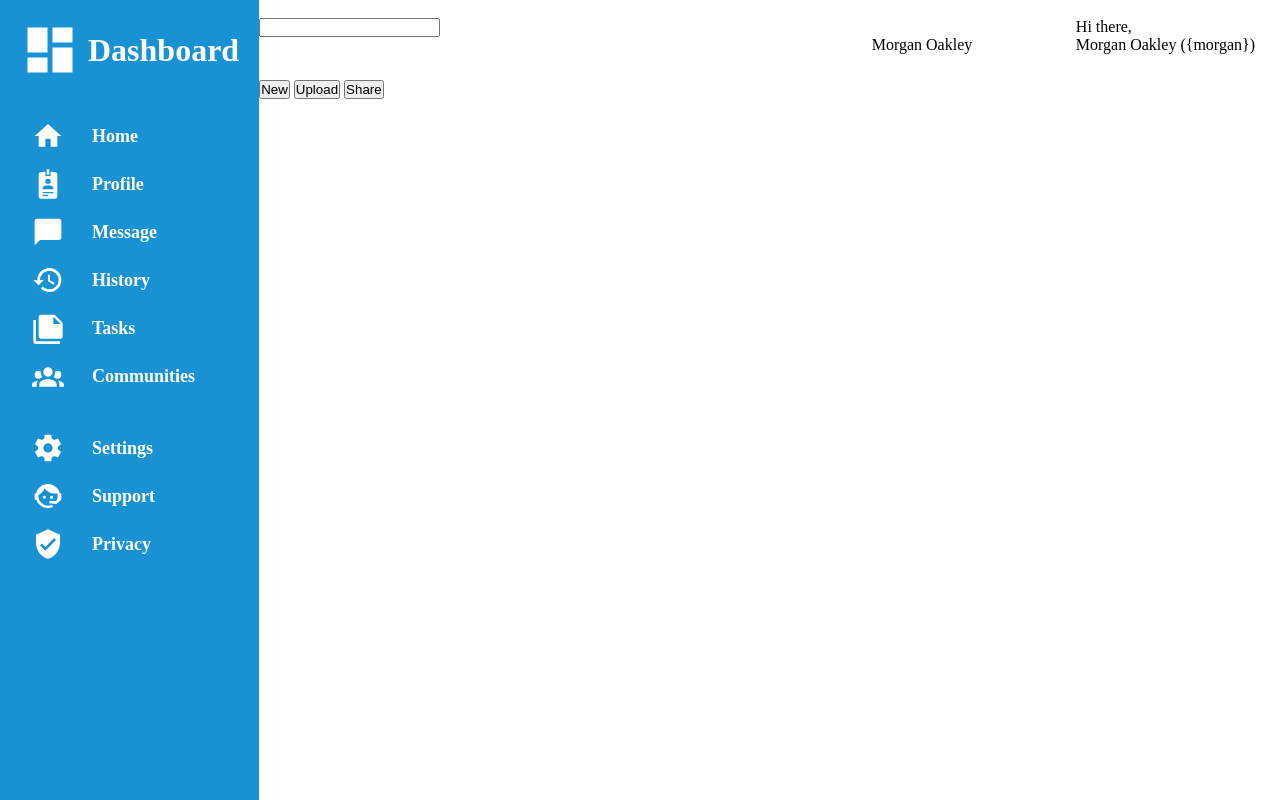
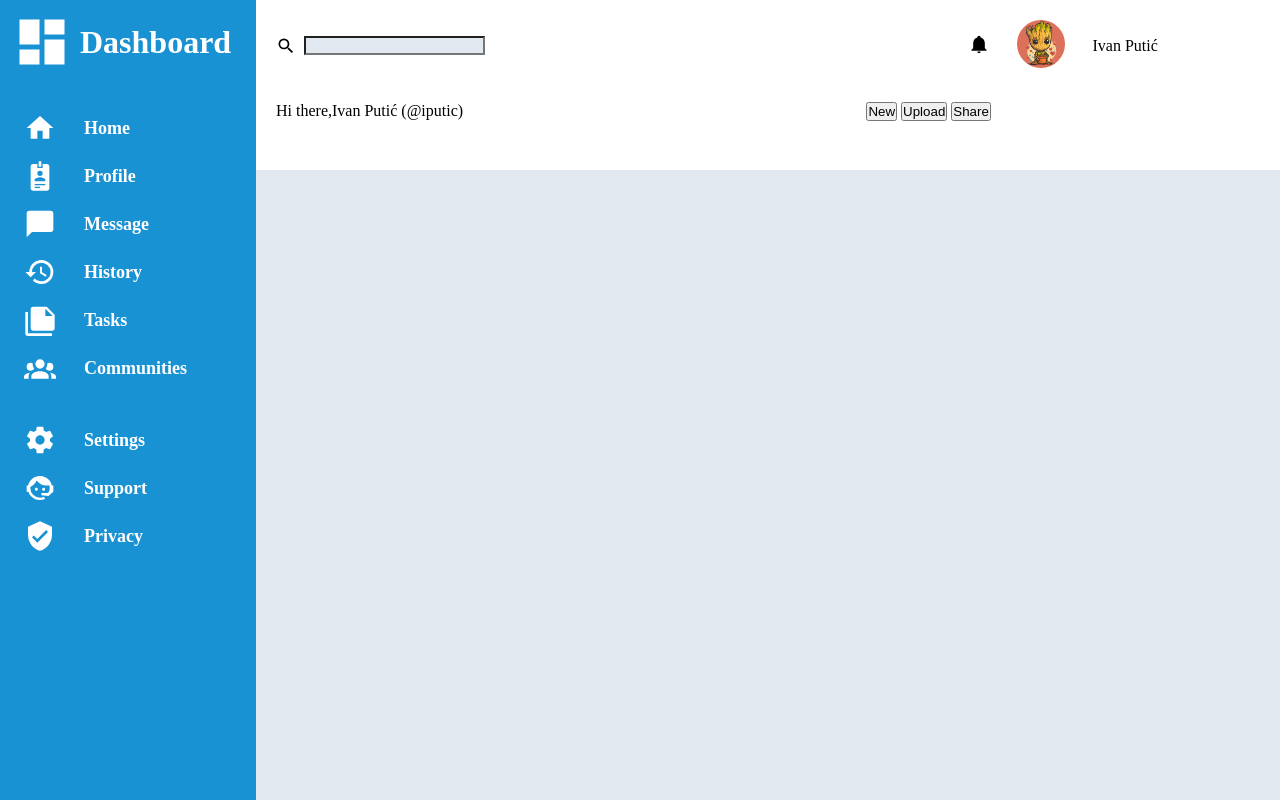
Before and after one commit to iPutic/adminDashboard, a plain HTML site: page index.html in a window 1280 px wide. Drawn offline with Linux system fonts and the light colour scheme.

Commit message:
made header align properly

```diff
--- a/index.html
+++ b/index.html
@@ -11,16 +11,16 @@
         <header>
             <div class="searchBar">
                 <ul>
-                    <li><img src="" alt=""></li>
+                    <li><img src="/assets/svgs/magnify.svg" alt="an svg for the search bar"></li>
                     <li><input type="text"></li>
                 </ul>
             </div>
 
             <div class="miniProfile">
                 <ul>
-                    <li><img src="" alt=""></li>
-                    <li><img src="" alt=""></li>
-                    <li>Morgan Oakley</li>
+                    <li><img src="/assets/svgs/bell.svg" alt="an svg for the notifications"></li>
+                    <li><img class="profilePictureMini" src="/assets/pictures/thumb-350-374642.webp" alt="cute tumbnail pic of yours"></li>
+                    <li>Ivan Putić</li>
                 </ul>
             </div>
 
@@ -28,7 +28,7 @@
                 <ul>
                     <li><img src="" alt=""></li>
                     <li>Hi there,</li>
-                    <li>Morgan Oakley ({morgan})</li>
+                    <li>Ivan Putić (@iputic)</li>
                 </ul>
             </div>
 
--- a/styles.css
+++ b/styles.css
@@ -7,6 +7,7 @@
 body, html {
     width: 100%;
     height: 100%;
+    background-color: #e2e8f0;
 }
 
 .content {
@@ -25,7 +26,7 @@ li, ul {
     grid-area: 1 / 1 / 6 / 2;
     display: flex;
     flex-direction: column;
-    padding: 20px;
+    padding: 12px;
     background-color: #1992d4;
     gap: 40px;
     color: white;
@@ -71,9 +72,70 @@ header {
     grid-area: 1 / 2 / 2 / 6;
     display: grid;
     grid-template-columns: repeat(5, 1fr);
-    grid-template-rows: repeat(2, 1fr);
+    grid-template-rows: repeat(5, 1fr);
+    padding: 20px;
+    background-color: #ffffff;
 }
 
 header .searchBar {
-    grid-area: 1 / 1 / 2 / 4;
+    grid-area: 1 / 1 / 3 / 4;
+    align-self: center;
 }
+
+header .miniProfile {
+    grid-area: 1 / 4 / 3 / 6;
+    align-self: center;
+}
+
+header .greet {
+    grid-area: 3 / 1 / 6 / 3;
+    align-self: center;
+}
+
+header .buttons {
+    grid-area: 3 / 4 / 6 / 6;
+    align-self: center;
+}
+
+header ul {
+    display: flex;
+    align-items: center;
+}
+
+header .searchBar ul {
+    gap: 8px;
+}
+
+header .searchBar input {
+    background-color: #e2e8f0;
+}
+
+header .searchBar img {
+    width: 20px;
+    height: 20px;
+}
+
+header .searchBar li{
+    height: 20px; /* i have no idea... if you remove this it will be 24 px for some reason */
+}
+
+header .miniProfile {
+    display: flex;
+    justify-content: center;
+}
+
+header .miniProfile ul {
+    display: flex;
+    gap: 28px;
+}
+
+header .miniProfile .profilePictureMini {
+    width: 48px;
+    height: auto;
+    border-radius: 30px;
+}
+
+header .miniProfile img {
+    width: 20px;
+    height: auto;
+}
```
Also changed, not shown: assets/pictures/thumb-350-374642.webp (added), assets/svgs/bell.svg (added), assets/svgs/magnify.svg (added).
